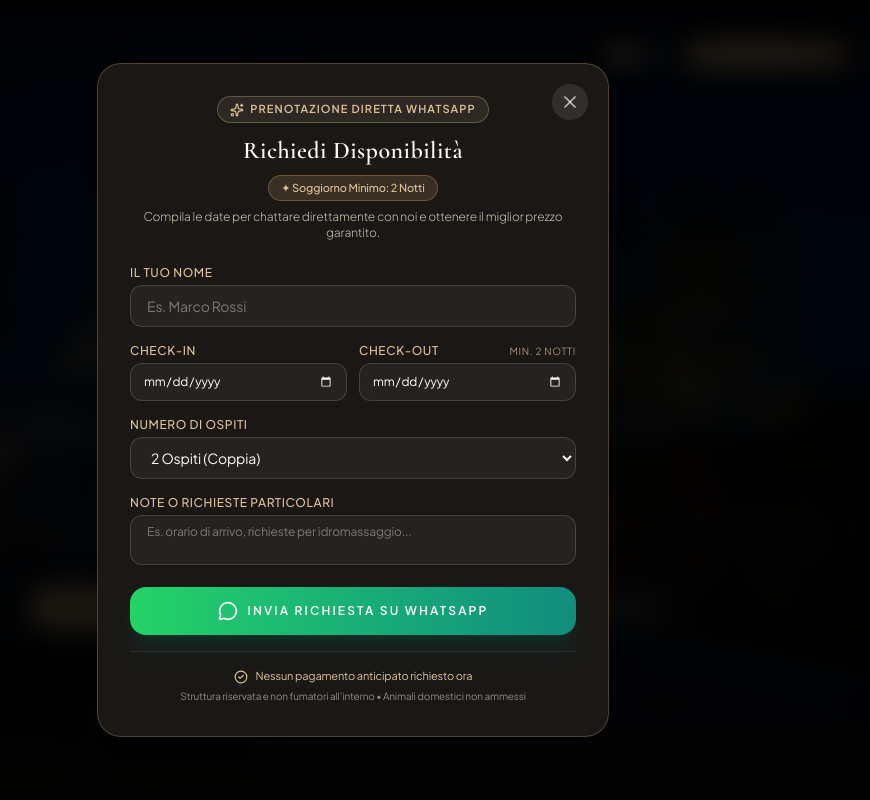
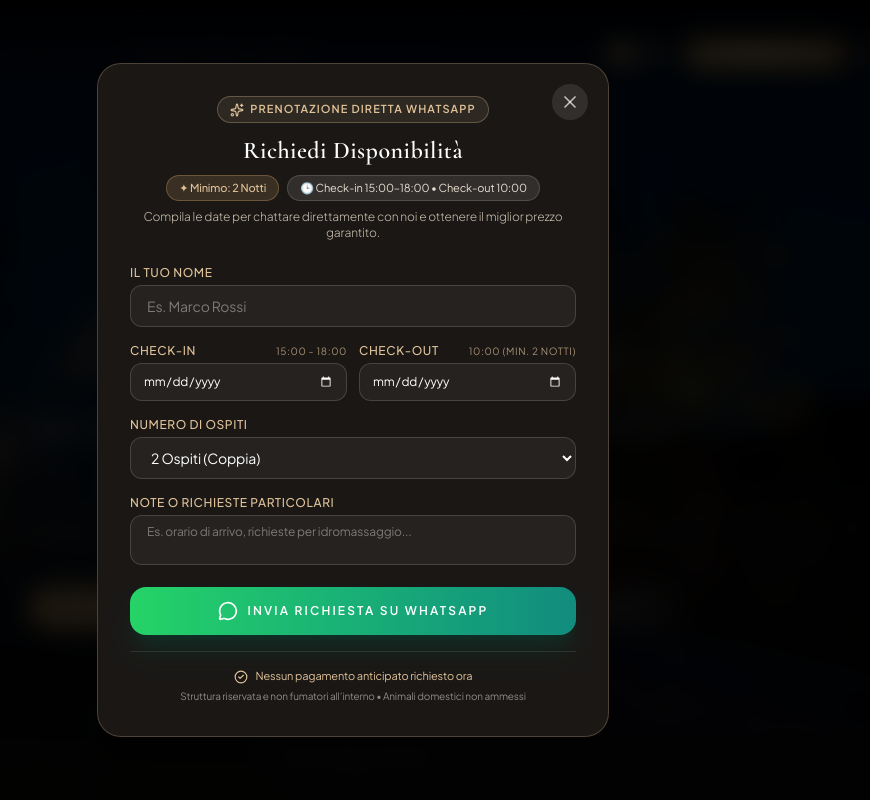
Before and after one commit to MrGeniale/noce-di-pietra-luxury-trulli, a React (Vite) app: page / in a window 1280 px wide. Both pictures are taken after a click on the button "PRENOTA ORA". Shown: the top 800 px of the page, without its empty margins (287-1157 px from the left). Built offline with nearby package versions, Linux system fonts and the light colour scheme.

Commit message:
Aggiornata galleria fotografica con categoria Bagno e orari check-in/out

```diff
--- a/src/components/BookingModal.tsx
+++ b/src/components/BookingModal.tsx
@@ -123,9 +123,12 @@
             <h3 className="font-heading text-2xl font-semibold text-white">
               {language === 'it' ? 'Richiedi Disponibilità' : 'Check Availability'}
             </h3>
-            <div className="flex items-center justify-center gap-2 mt-2">
+            <div className="flex flex-wrap items-center justify-center gap-2 mt-2">
               <span className="inline-block bg-[#b89360]/20 border border-[#b89360]/40 text-[#dfc299] text-[11px] px-3 py-1 rounded-full font-medium">
-                {language === 'it' ? '✦ Soggiorno Minimo: 2 Notti' : '✦ Minimum Stay: 2 Nights'}
+                {language === 'it' ? '✦ Minimo: 2 Notti' : '✦ Minimum: 2 Nights'}
+              </span>
+              <span className="inline-block bg-white/10 border border-white/15 text-[#e8ded1] text-[11px] px-3 py-1 rounded-full font-sans">
+                {language === 'it' ? '🕒 Check-in 15:00–18:00 • Check-out 10:00' : '🕒 Check-in 3–6 PM • Check-out 10 AM'}
               </span>
             </div>
             <p className="text-xs text-[#c9bfae] mt-2 font-light">
@@ -152,8 +155,9 @@
 
             <div className="grid grid-cols-2 gap-3">
               <div>
-                <label className="block text-xs uppercase tracking-wider text-[#dfc299] mb-1 font-medium">
-                  {language === 'it' ? 'Check-in' : 'Check-in'}
+                <label className="block text-xs uppercase tracking-wider text-[#dfc299] mb-1 font-medium flex items-center justify-between">
+                  <span>{language === 'it' ? 'Check-in' : 'Check-in'}</span>
+                  <span className="text-[10px] text-[#dfc299]/70 font-normal">15:00 - 18:00</span>
                 </label>
                 <input
                   type="date"
@@ -165,7 +169,7 @@
               <div>
                 <label className="block text-xs uppercase tracking-wider text-[#dfc299] mb-1 font-medium flex items-center justify-between">
                   <span>{language === 'it' ? 'Check-out' : 'Check-out'}</span>
-                  <span className="text-[10px] text-[#dfc299]/70 font-normal">Min. 2 notti</span>
+                  <span className="text-[10px] text-[#dfc299]/70 font-normal">10:00 (Min. 2 notti)</span>
                 </label>
                 <input
                   type="date"
--- a/src/components/GallerySection.tsx
+++ b/src/components/GallerySection.tsx
@@ -15,7 +15,7 @@
     { id: 'bedroom', label: t.gallery.bedroom },
     { id: 'jacuzzi', label: t.gallery.jacuzzi },
     { id: 'living', label: t.gallery.living },
-    { id: 'details', label: t.gallery.details },
+    { id: 'bathroom', label: t.gallery.bathroom },
   ];
 
   const filteredImages =
--- a/src/components/QuickBookingBar.tsx
+++ b/src/components/QuickBookingBar.tsx
@@ -147,12 +147,12 @@
           <span className="hidden sm:inline text-white/30">•</span>
           <span className="flex items-center gap-1.5">
             <CheckCircle2 className="w-3.5 h-3.5 text-[#dfc299]" />
-            {language === 'it' ? 'Soggiorno Minimo 2 Notti' : 'Minimum Stay 2 Nights'}
+            {language === 'it' ? 'Minimo 2 Notti' : 'Min. 2 Nights'}
           </span>
           <span className="hidden sm:inline text-white/30">•</span>
           <span className="flex items-center gap-1.5">
             <CheckCircle2 className="w-3.5 h-3.5 text-[#dfc299]" />
-            {language === 'it' ? 'Nessun Costo d’Intermediazione' : 'Zero Middleman Booking Fees'}
+            {language === 'it' ? 'Check-in 15:00–18:00 • Check-out 10:00' : 'Check-in 3:00–6:00 PM • Check-out 10:00 AM'}
           </span>
         </div>
 
--- a/src/data/content.ts
+++ b/src/data/content.ts
@@ -78,7 +78,7 @@
     bedroom: string;
     jacuzzi: string;
     living: string;
-    details: string;
+    bathroom: string;
   };
   location: {
     badge: string;
@@ -282,7 +282,7 @@
       bedroom: 'Camera Padronale',
       jacuzzi: 'Idromassaggio & Relax',
       living: 'Soggiorno & Cucina',
-      details: 'Dettagli di Charme',
+      bathroom: 'Bagno',
     },
     location: {
       badge: 'Nel Cuore della Puglia',
@@ -502,7 +502,7 @@
       bedroom: 'Master Bedroom',
       jacuzzi: 'Hot Tub & Wellness',
       living: 'Living & Kitchen',
-      details: 'Charming Details',
+      bathroom: 'Bathroom',
     },
     location: {
       badge: 'In the Heart of Puglia',
@@ -626,7 +626,7 @@
   },
   {
     id: 8,
-    src: '/images/img_8201.jpg',
+    src: '/images/img_8212.jpg',
     category: 'bedroom',
     title: { it: 'Dettagli della Camera da Letto', en: 'Bedroom Architectural Details' },
     subtitle: { it: 'Pietra viva scolpita a mano', en: 'Hand-carved original stone' },
@@ -640,10 +640,10 @@
   },
   {
     id: 10,
-    src: '/images/img_8214.jpg',
-    category: 'details',
-    title: { it: 'Dettagli di Charme & Arredi', en: 'Charming Details & Decor' },
-    subtitle: { it: 'Materiali naturali e finiture d’autore', en: 'Natural textures and refined accents' },
+    src: '/images/img_8200.jpg',
+    category: 'bathroom',
+    title: { it: 'Doccia & Finiture in Pietra', en: 'Walk-in Shower & Stone Details' },
+    subtitle: { it: 'Ampio box doccia e comfort moderno', en: 'Spacious walk-in shower & modern comfort' },
   },
   {
     id: 11,
@@ -654,10 +654,17 @@
   },
   {
     id: 12,
-    src: '/images/img_8228.jpg',
-    category: 'details',
-    title: { it: 'Elementi della Tradizione Pugliese', en: 'Traditional Puglian Elements' },
-    subtitle: { it: 'Il calore dell’ospitalità autentica', en: 'Warmth of authentic hospitality' },
+    src: '/images/img_8201.jpg',
+    category: 'bathroom',
+    title: { it: 'Bagno Privato di Design', en: 'Designer Private Bathroom' },
+    subtitle: { it: 'Sanitari moderni e dettagli ricercati', en: 'Modern fixtures and refined details' },
+  },
+  {
+    id: 13,
+    src: '/images/img_8202.jpg',
+    category: 'bathroom',
+    title: { it: 'Lavabo & Specchio Illuminato', en: 'Vanity & Illuminated Mirror' },
+    subtitle: { it: 'Set cortesia e morbidi asciugamani', en: 'Complimentary toiletries & plush towels' },
   },
 ];
 
```
